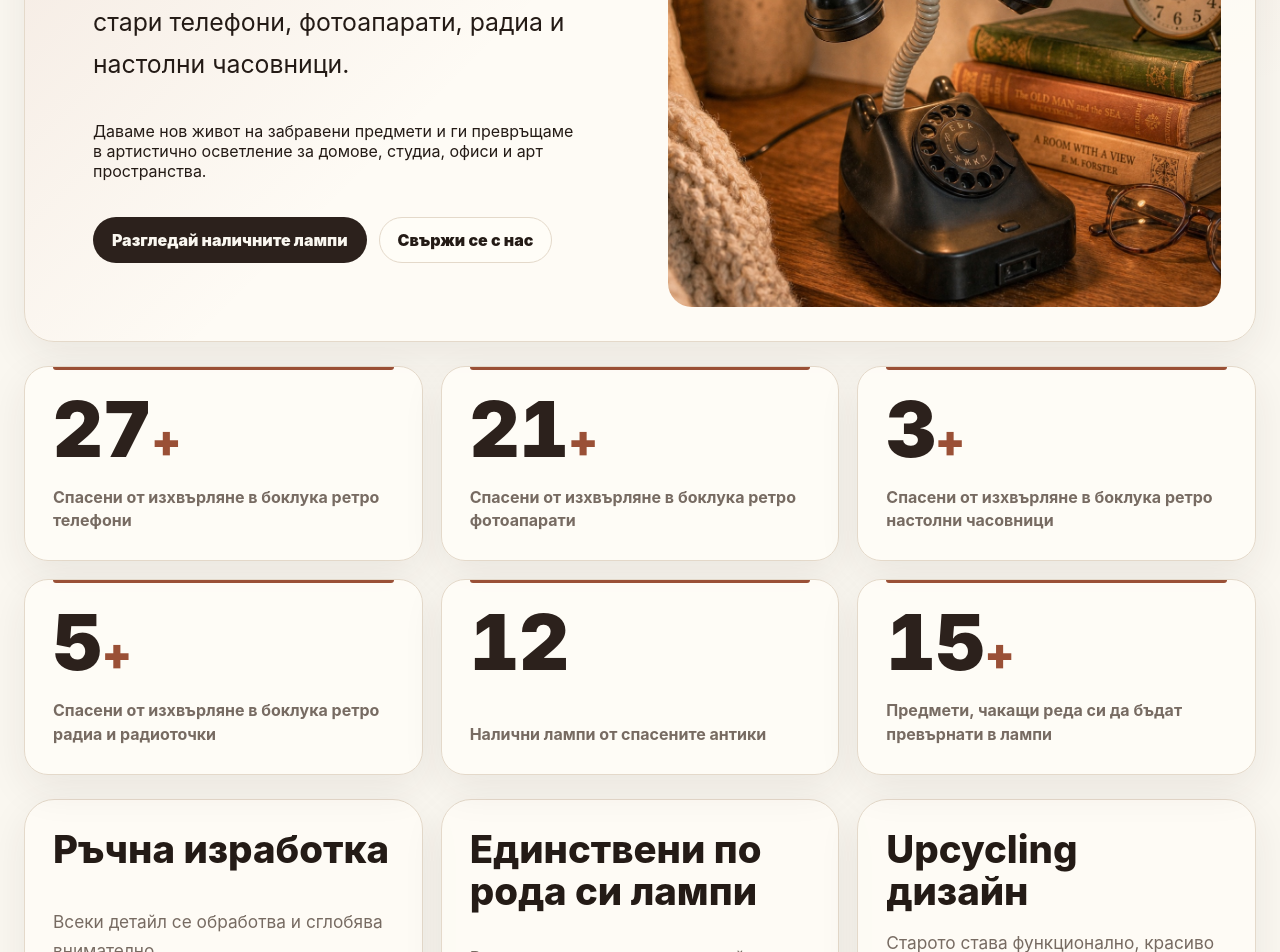
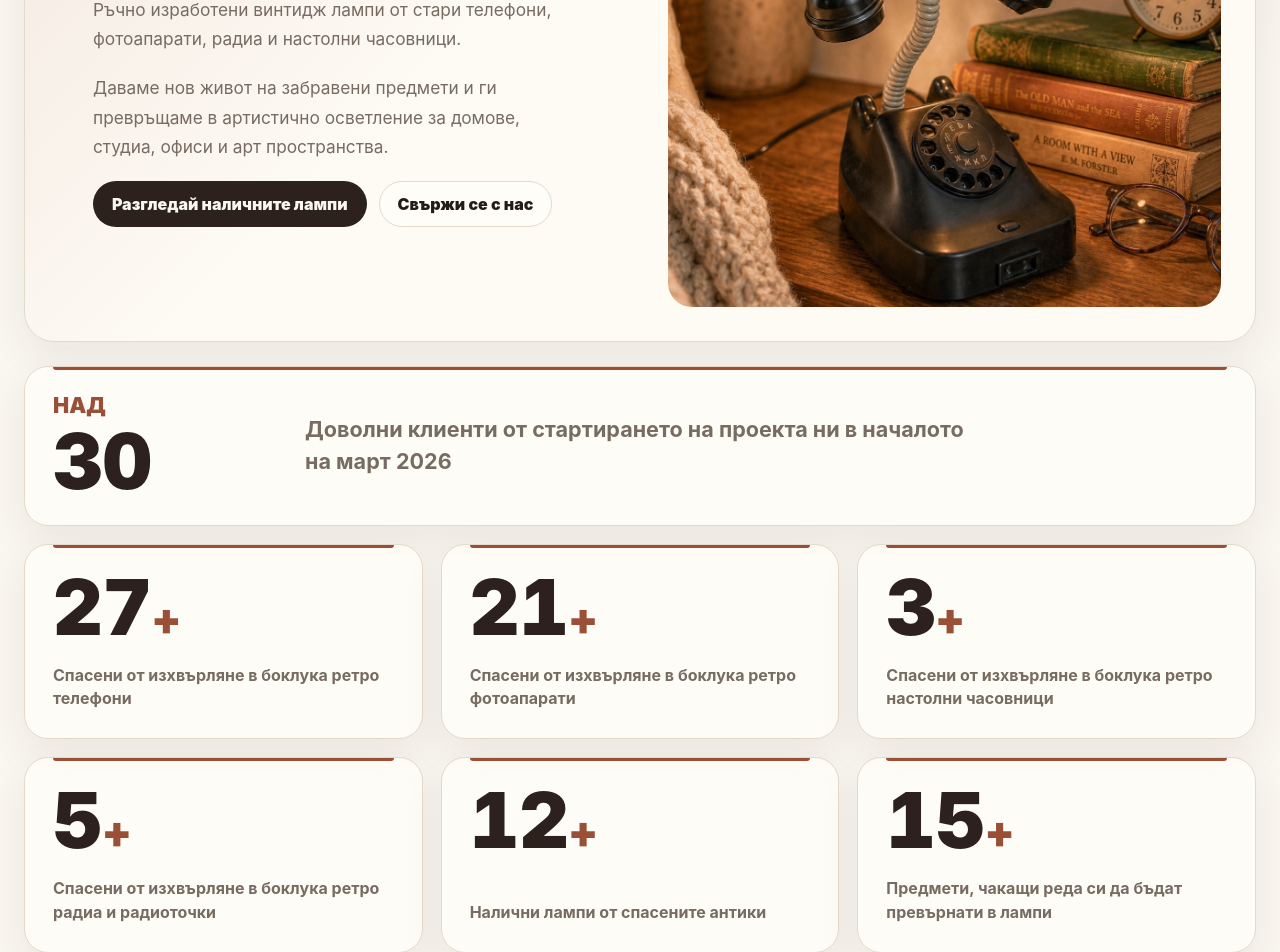
Before and after one commit to JinksSs91/hello-react-site, a React (Vite) app: page / in a window 1280 px wide. Shown: the part 540-1492 px from the top of the page. Built offline with nearby package versions, Linux system fonts and the light colour scheme.

Commit message:
Refine homepage counters and contact cards

```diff
--- a/src/App.css
+++ b/src/App.css
@@ -282,6 +282,19 @@
   box-shadow: var(--shadow-soft);
 }
 
+.home-counter-card.wide {
+  grid-column: 1 / -1;
+  min-height: 160px;
+  grid-template-columns: minmax(230px, auto) minmax(0, 1fr);
+  align-items: center;
+  align-content: center;
+}
+
+.home-counter-card.wide p {
+  max-width: 680px;
+  font-size: clamp(1.05rem, 2vw, 1.35rem);
+}
+
 .home-counter-card::before {
   position: absolute;
   top: 0;
@@ -301,9 +314,18 @@
   line-height: 0.9;
 }
 
-.home-counter-value span {
+.home-counter-suffix {
   color: var(--terracotta);
   font-size: 0.58em;
+}
+
+.home-counter-prefix {
+  display: block;
+  margin-bottom: 10px;
+  color: var(--terracotta);
+  font-size: 0.28em;
+  line-height: 1;
+  text-transform: uppercase;
 }
 
 .home-counter-card p {
@@ -327,6 +349,7 @@
 }
 
 .hero-lead,
+.hero-text,
 .page-header > p,
 .hero-panel > p,
 .info-card p,
@@ -345,6 +368,15 @@
   margin: 0;
   color: var(--ink);
   font-size: clamp(1.18rem, 2vw, 1.55rem);
+}
+
+.hero-text {
+  max-width: 820px;
+  margin: 0;
+  color: var(--muted);
+  font-size: 1.08rem;
+  line-height: 1.7;
+  text-align: left;
 }
 
 .hero-panel > p:not(.kicker),
@@ -1036,28 +1068,44 @@
 
 .contact-card {
   display: grid;
+  grid-template-rows: auto 1fr auto;
+  justify-items: center;
   gap: 14px;
   padding: 30px;
+  text-align: center;
 }
 
 .contact-card span {
+  justify-self: stretch;
   color: var(--terracotta);
   font-weight: 900;
   letter-spacing: 0.08em;
+  line-height: 1.35;
+  text-align: center;
   text-transform: uppercase;
+  overflow-wrap: anywhere;
 }
 
 .contact-card strong {
+  align-self: center;
+  justify-self: stretch;
   overflow-wrap: anywhere;
   color: var(--ink);
-  font-size: clamp(1.3rem, 3vw, 2rem);
+  font-size: clamp(1.05rem, 1.75vw, 1.55rem);
+  font-weight: 800;
+  line-height: 1.25;
+  text-align: center;
 }
 
 .contact-card .email-value {
-  font-size: clamp(0.92rem, 1.55vw, 1.45rem);
   letter-spacing: 0;
   overflow-wrap: normal;
   white-space: nowrap;
+}
+
+.contact-card .button {
+  align-self: end;
+  justify-self: center;
 }
 
 .back-link {
@@ -1560,6 +1608,11 @@
     grid-template-columns: 1fr;
   }
 
+  .home-counter-card.wide {
+    grid-template-columns: 1fr;
+    align-items: start;
+  }
+
   .home-counter-card {
     min-height: 0;
     padding: 24px;
@@ -1609,6 +1662,10 @@
     width: 100%;
   }
 
+  .contact-card .button {
+    justify-self: stretch;
+  }
+
   .lightbox {
     grid-template-columns: 48px minmax(0, 1fr) 48px;
     gap: 8px;
--- a/src/App.jsx
+++ b/src/App.jsx
@@ -126,6 +126,14 @@ const content = {
       contactCta: 'Свържи се с нас',
       counters: [
         {
+          value: 30,
+          prefix: 'Над',
+          suffix: '',
+          label:
+            'Доволни клиенти от стартирането на проекта ни в началото на март 2026',
+          wide: true,
+        },
+        {
           value: 27,
           suffix: '+',
           label: 'Спасени от изхвърляне в боклука ретро телефони',
@@ -147,7 +155,7 @@ const content = {
         },
         {
           value: 12,
-          suffix: '',
+          suffix: '+',
           label: 'Налични лампи от спасените антики',
         },
         {
@@ -155,11 +163,6 @@ const content = {
           suffix: '+',
           label: 'Предмети, чакащи реда си да бъдат превърнати в лампи',
         },
-      ],
-      highlights: [
-        ['Ръчна изработка', 'Всеки детайл се обработва и сглобява внимателно.'],
-        ['Единствени по рода си лампи', 'Всяка лампа е с уникален дизайн'],
-        ['Upcycling дизайн', 'Старото става функционално, красиво и различно.'],
       ],
       imageStripTitle: 'Ръчно изработени винтидж лампи с характер.',
       ctaTitle: 'Разгледай колекцията',
@@ -293,10 +296,10 @@ const content = {
       kicker: 'Контакти',
       title: 'Свържи се с нас за цена, доставка или изработка на лампа по твой дизайн.',
       text:
-        'Най-бързият начин е чрез съобщение в Instagram. Можеш също да ни изпратиш имейл, да се свържеш с нас във Viber или да ни се обадиш на посочения телефонен номер.',
+        'Най-бързият начин е чрез съобщение в Instagram. Можеш също да ни изпратиш имейл или да се свържеш с нас по телефон, Viber, Telegram или WhatsApp.',
       instagram: 'Instagram',
       email: 'Имейл',
-      viber: 'Viber',
+      viber: 'Телефон (Viber/Telegram/WhatsApp)',
       instagramCta: 'Отвори Instagram',
       emailCta: 'Изпрати имейл',
       viberCta: 'Обади се',
@@ -345,6 +348,13 @@ const content = {
         'We give forgotten objects a new life and turn them into artistic lighting for homes, studios, offices, and art spaces.',
       contactCta: 'Contact us',
       counters: [
+        {
+          value: 30,
+          prefix: 'Over',
+          suffix: '',
+          label: 'Happy customers since our project launched in early March 2026',
+          wide: true,
+        },
         {
           value: 27,
           suffix: '+',
@@ -367,7 +377,7 @@ const content = {
         },
         {
           value: 12,
-          suffix: '',
+          suffix: '+',
           label: 'Available lamps created from rescued antiques',
         },
         {
@@ -375,11 +385,6 @@ const content = {
           suffix: '+',
           label: 'Objects waiting to be transformed into lamps',
         },
-      ],
-      highlights: [
-        ['Handmade craft', 'Every detail is carefully restored and assembled.'],
-        ['One-of-a-kind lamps', 'Every lamp has a unique design.'],
-        ['Upcycled design', 'The old becomes functional, beautiful, and different.'],
       ],
       imageStripTitle: 'Handmade vintage lamps with character.',
       ctaTitle: 'Explore the collection',
@@ -513,10 +518,10 @@ const content = {
       kicker: 'Contacts',
       title: 'Contact us for price, delivery, or a lamp made to your own design.',
       text:
-        'The fastest way is by message on Instagram. You can also email us, contact us on Viber, or call the listed phone number.',
+        'The fastest way is by message on Instagram. You can also email us or contact us by phone, Viber, Telegram, or WhatsApp.',
       instagram: 'Instagram',
       email: 'Email',
-      viber: 'Viber',
+      viber: 'Phone (Viber/Telegram/WhatsApp)',
       instagramCta: 'Open Instagram',
       emailCta: 'Send email',
       viberCta: 'Call',
@@ -1071,8 +1076,8 @@ function HomePage({ copy, language, navigateTo }) {
         <div className="hero-copy">
           <p className="kicker">{copy.home.kicker}</p>
           <h1>{copy.home.title}</h1>
-          <p className="hero-lead">{copy.home.intro}</p>
-          <p>{copy.home.story}</p>
+          <p className="hero-text">{copy.home.intro}</p>
+          <p className="hero-text">{copy.home.story}</p>
           <div className="hero-actions">
             <a
               className="button primary"
@@ -1103,15 +1108,6 @@ function HomePage({ copy, language, navigateTo }) {
 
       <HomeCounters counters={copy.home.counters} />
 
-      <div className="highlight-grid">
-        {copy.home.highlights.map(([title, text]) => (
-          <article className="highlight-card" key={title}>
-            <h2>{title}</h2>
-            <p>{text}</p>
-          </article>
-        ))}
-      </div>
-
       <div className="image-strip" aria-label={copy.home.imageStripTitle}>
         {[homeWhitePhone, homeClockLamp, homeBluePhone].map((image, index) => (
           <img
@@ -1242,12 +1238,15 @@ function HomeCounter({ counter, isActive, reduceMotion, delay }) {
 
   return (
     <article
-      className="home-counter-card"
-      aria-label={`${counter.value}${counter.suffix} ${counter.label}`}
+      className={`home-counter-card${counter.wide ? ' wide' : ''}`}
+      aria-label={`${counter.prefix ? `${counter.prefix} ` : ''}${counter.value}${counter.suffix} ${counter.label}`}
     >
       <strong className="home-counter-value" aria-hidden="true">
+        {counter.prefix && (
+          <span className="home-counter-prefix">{counter.prefix}</span>
+        )}
         {reduceMotion ? counter.value : displayValue}
-        <span>{counter.suffix}</span>
+        <span className="home-counter-suffix">{counter.suffix}</span>
       </strong>
       <p>{counter.label}</p>
     </article>
```
